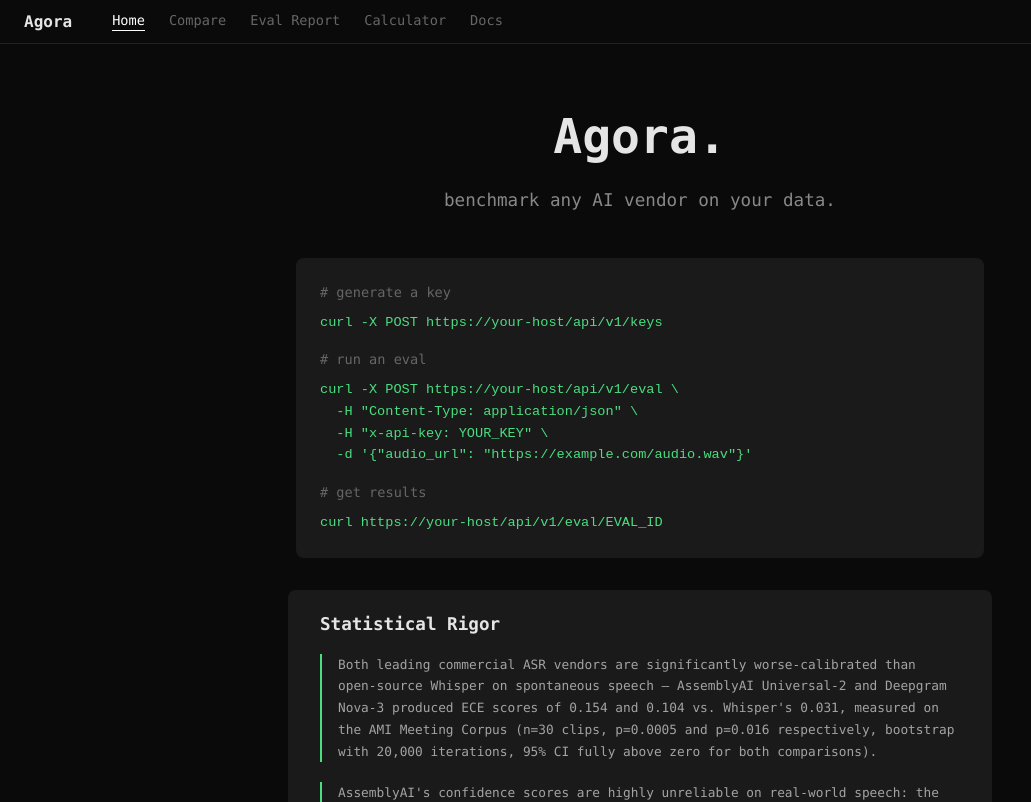
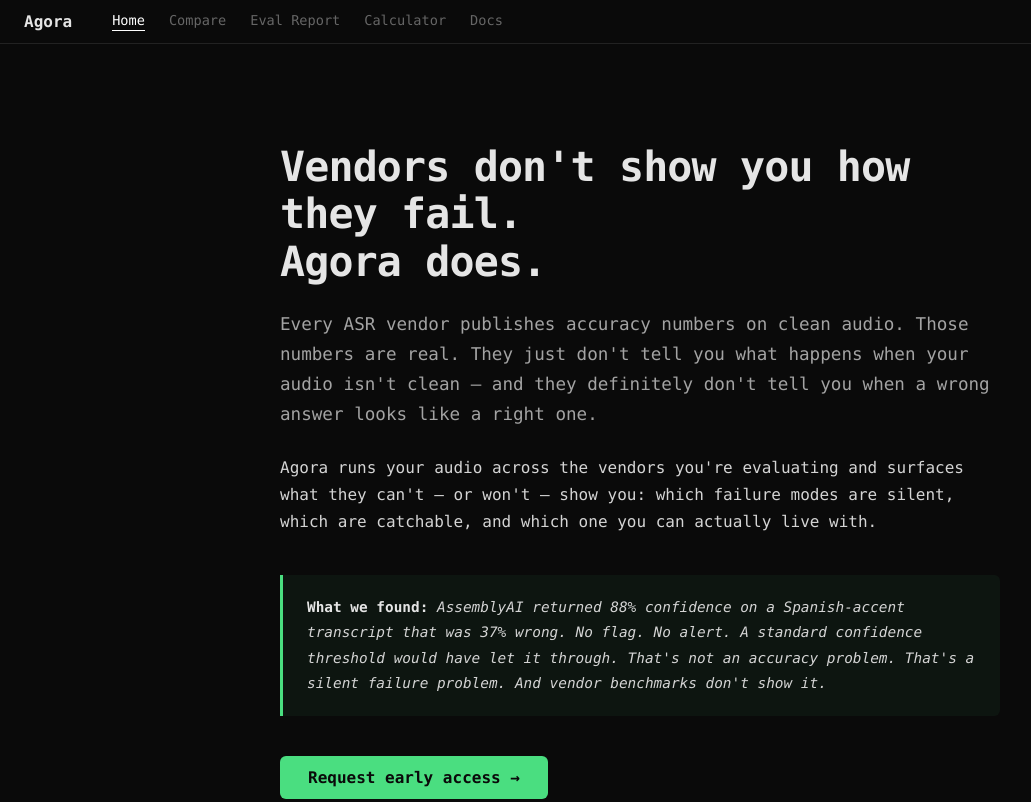
Before and after one commit to omar-elamin/agora, a Next.js app: page / in a window 1280 px wide. Shown: the top 802 px of the page, without its empty margins (0-1031 px from the left). Built offline with nearby package versions, Linux system fonts and the light colour scheme.

Commit message:
feat: landing page hero — vendor failure framing + CTA

```diff
--- a/app/page.tsx
+++ b/app/page.tsx
@@ -5,16 +5,115 @@ export default function Home() {
         minHeight: "100vh",
         display: "flex",
         flexDirection: "column",
-        justifyContent: "center",
         alignItems: "center",
-        padding: "2rem",
+        padding: "4rem 2rem 2rem",
       }}
     >
-      <h1 style={{ fontSize: "3rem", marginBottom: "0.5rem" }}>Agora.</h1>
-      <p style={{ color: "#888", fontSize: "1.1rem", marginBottom: "3rem" }}>
-        benchmark any AI vendor on your data.
-      </p>
+      {/* Hero */}
+      <section
+        style={{
+          maxWidth: "720px",
+          width: "100%",
+          marginBottom: "3rem",
+        }}
+      >
+        <h1
+          style={{
+            fontSize: "2.6rem",
+            lineHeight: 1.15,
+            marginBottom: "1.5rem",
+            fontWeight: 700,
+            letterSpacing: "-0.02em",
+          }}
+        >
+          Vendors don&apos;t show you how they fail.
+          <br />
+          Agora does.
+        </h1>
 
+        <p
+          style={{
+            color: "#a3a3a3",
+            fontSize: "1.1rem",
+            lineHeight: 1.7,
+            marginBottom: "1.5rem",
+          }}
+        >
+          Every ASR vendor publishes accuracy numbers on clean audio. Those
+          numbers are real. They just don&apos;t tell you what happens when your
+          audio isn&apos;t clean&nbsp;&mdash; and they definitely don&apos;t tell
+          you when a wrong answer looks like a right one.
+        </p>
+
+        <p
+          style={{
+            color: "#d4d4d4",
+            fontSize: "1rem",
+            lineHeight: 1.7,
+            marginBottom: "2.5rem",
+          }}
+        >
+          Agora runs your audio across the vendors you&apos;re evaluating and
+          surfaces what they can&apos;t&nbsp;&mdash; or won&apos;t&nbsp;&mdash;
+          show you: which failure modes are silent, which are catchable, and
+          which one you can actually live with.
+        </p>
+
+        {/* Callout / pull quote */}
+        <blockquote
+          style={{
+            borderLeft: "3px solid #4ade80",
+            margin: "0 0 2.5rem",
+            padding: "1.25rem 1.5rem",
+            backgroundColor: "rgba(74, 222, 128, 0.05)",
+            borderRadius: "0 6px 6px 0",
+            color: "#d4d4d4",
+            fontSize: "0.9rem",
+            lineHeight: 1.75,
+            fontStyle: "italic",
+          }}
+        >
+          <strong style={{ color: "#e5e5e5", fontStyle: "normal" }}>
+            What we found:
+          </strong>{" "}
+          AssemblyAI returned 88% confidence on a Spanish-accent transcript that
+          was 37% wrong. No flag. No alert. A standard confidence threshold
+          would have let it through. That&apos;s not an accuracy
+          problem. That&apos;s a silent failure problem. And vendor benchmarks
+          don&apos;t show it.
+        </blockquote>
+
+        {/* CTA */}
+        <div style={{ marginBottom: "1rem" }}>
+          <a
+            href="mailto:rachel@caretta.so"
+            style={{
+              display: "inline-block",
+              backgroundColor: "#4ade80",
+              color: "#0a0a0a",
+              fontWeight: 600,
+              fontSize: "1rem",
+              padding: "0.75rem 1.75rem",
+              borderRadius: "6px",
+              textDecoration: "none",
+            }}
+          >
+            Request early access &rarr;
+          </a>
+        </div>
+        <p
+          style={{
+            color: "#737373",
+            fontSize: "0.85rem",
+            lineHeight: 1.6,
+          }}
+        >
+          No clean-audio demos. No generic benchmarks. Just your audio, your
+          conditions, your failure modes.
+        </p>
+      </section>
+
+      {/* API curl examples */}
       <div
         style={{
           backgroundColor: "#1a1a1a",
@@ -48,6 +147,7 @@ export default function Home() {
         </pre>
       </div>
 
+      {/* Statistical Rigor */}
       <div
         style={{
           backgroundColor: "#1a1a1a",
```
